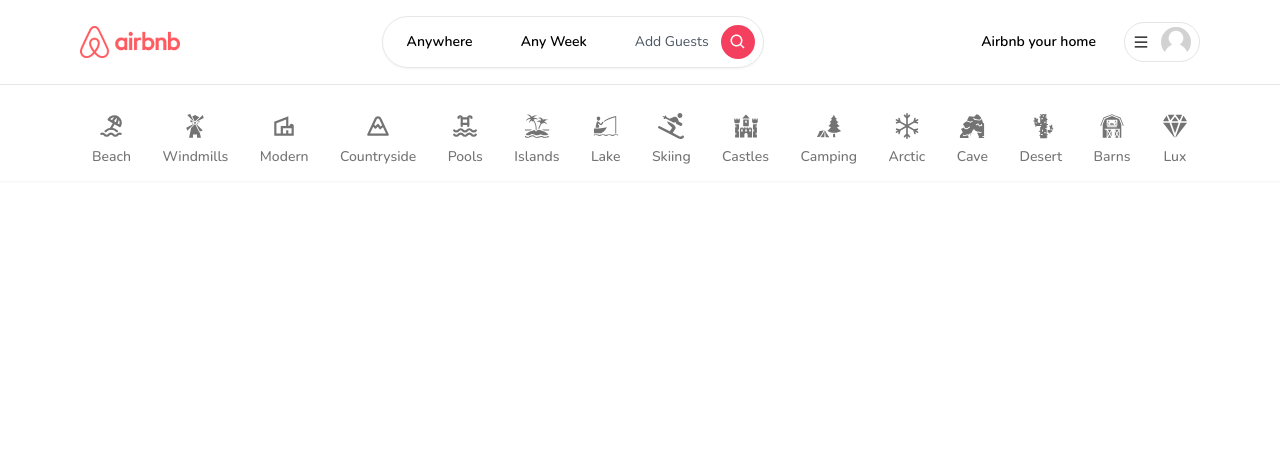
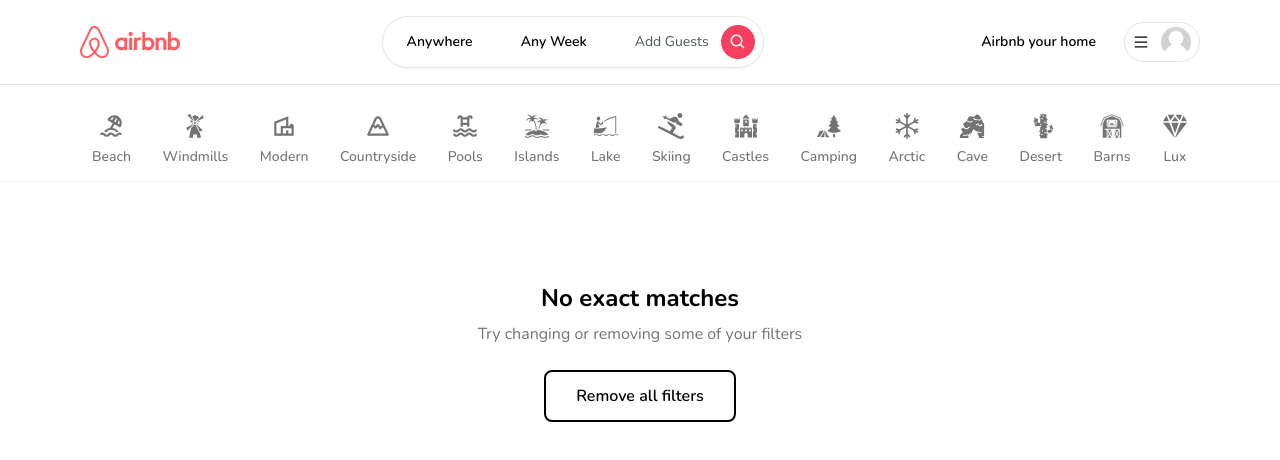
Before and after one commit to kodekode-mon/airbnb-video, a Next.js app: page / in a window 1280 px wide. Shown: the top 460 px of the page. Built offline with nearby package versions, Linux system fonts and the light colour scheme; no server answers; what world-countries would draw is missing.

Commit message:
Added empty state and Remove all filter button

```diff
--- /dev/null
+++ b/app/components/EmptyState.tsx
@@ -0,0 +1,49 @@
+'use client';
+
+import { useRouter } from "next/navigation";
+import Heading from "./Heading";
+import Button from "./navbar/Button";
+
+interface EmptyState {
+    title?: string;
+    subtitle?: string;
+    showReset?: boolean;
+}
+
+const EmptyState: React.FC<EmptyState> = ({
+    title = "No exact matches",
+    subtitle = "Try changing or removing some of your filters",
+    showReset
+}) => {
+    const router = useRouter();
+    return (
+        <div
+            className="
+                h-[60vh]
+                flex
+                flex-col
+                gap-2
+                justify-center
+                items-center
+            "
+        >
+            <Heading
+                center
+                title={title}
+                subtitle={subtitle}
+
+            />
+            <div className="w-48 mt-4">
+                {showReset && (
+                    <Button
+                        outline
+                        label="Remove all filters"
+                        onClick={() => router.push('/')}
+                    />
+                )}
+            </div>
+        </div>
+    );
+}
+
+export default EmptyState;
--- a/app/layout.tsx
+++ b/app/layout.tsx
@@ -40,7 +40,10 @@ export default async function RootLayout({
           <LoginModal />
           <Navbar currentUser={currentUser}/>
         </ClientOnly>
+        <div className="pb-20 pt-28">
         {children}
+        </div>
+
       </body>
     </html>
   )
--- a/app/page.tsx
+++ b/app/page.tsx
@@ -1,5 +1,37 @@
+import ClientOnly from "./components/ClientOnly"
+import Container from "./components/Container"
+import EmptyState from "./components/EmptyState";
+
+
 export default function Home() {
+  const isEmpty = true;
+
+  if (isEmpty) {
+    return (
+      <ClientOnly>
+        <EmptyState showReset/>
+      </ClientOnly>
+    )
+  }
+
   return (
-    <div className="text-rose-500 text-2xl">Hello Airbnb!</div>
+    <ClientOnly>
+      <Container>
+        <div className="
+          pt-24
+          grid
+          grid-cols-1
+          sm:grid-cols-2
+          md:grid-cols-3
+          lg:grid-cols-4
+          xl:grid-cols-5
+          2xl:grid-cols-6
+          gap-8
+        "
+        >
+          <div>My future listings</div>
+        </div>
+      </Container>
+    </ClientOnly>
   )
 }
```
